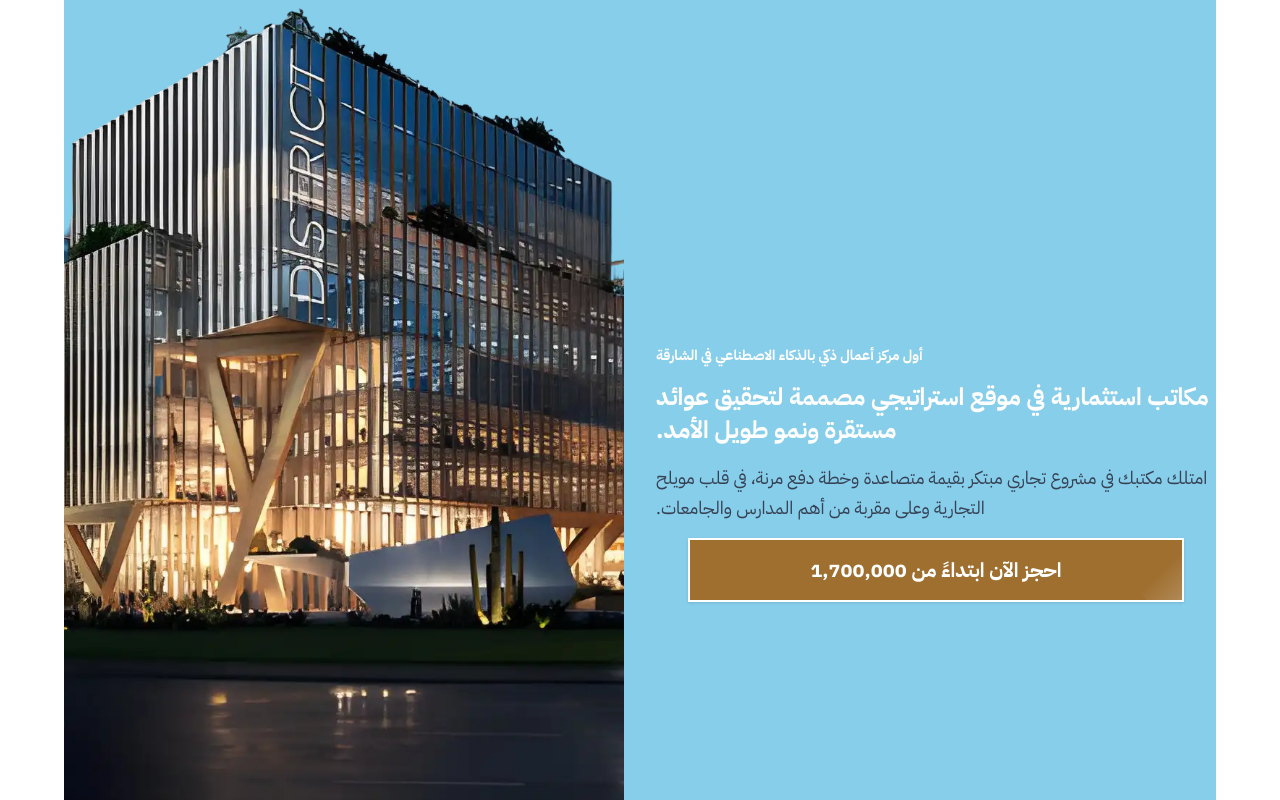
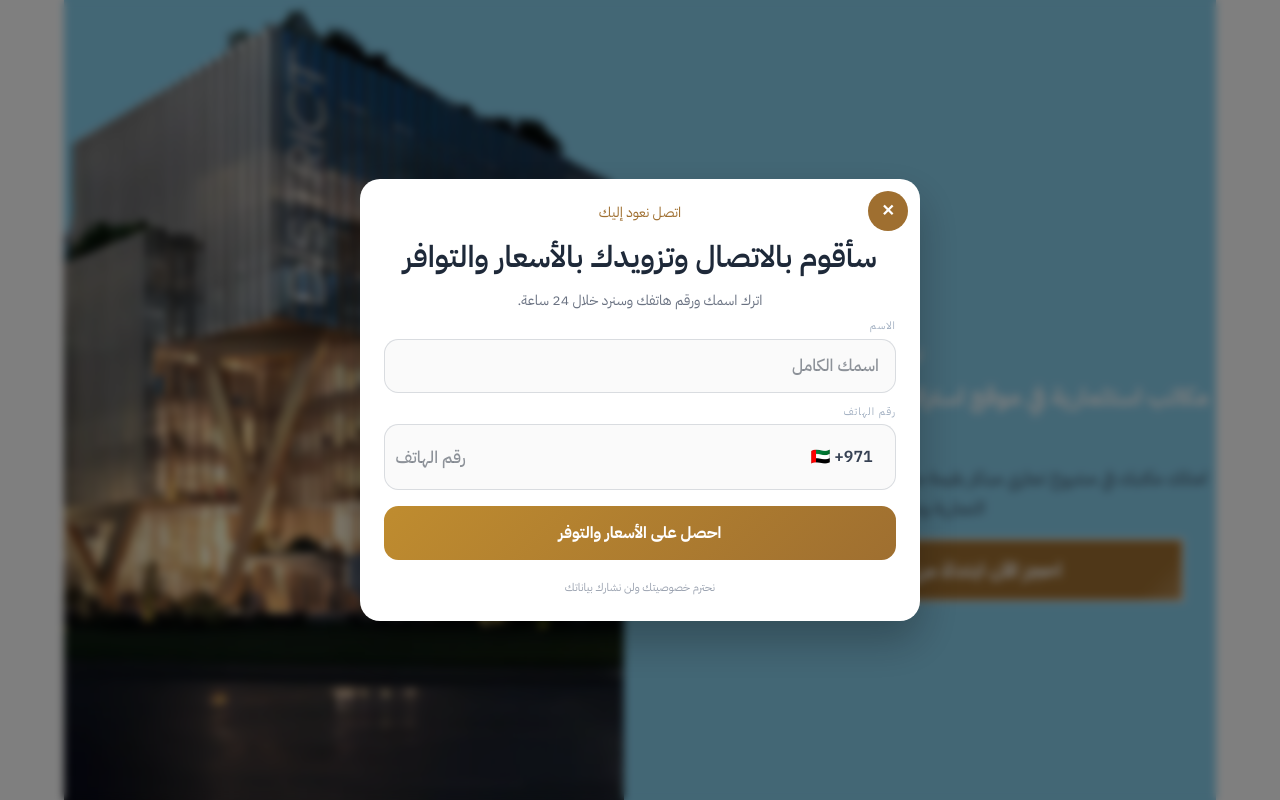
Before and after one commit to abdoroot/district11-landing, a website built with Vite: page index.html in a window 1280 px wide. Both pictures are taken after a click on the link "احجز الآن ابتداءً من 1,700,000". Shown: the top 800 px of the page. Built offline with nearby package versions, Linux system fonts and the light colour scheme.

Commit message:
first modal

```diff
--- a/index.html
+++ b/index.html
@@ -46,8 +46,9 @@
               المدارس والجامعات.
             </p>
             <div class="mx-8">
-              <a href="#" class="wave-btn block text-center bg-[#9f6f30] text-white font-bold text-lg md:text-xl py-4
-                                border-2 border-white shadow-sm overflow-hidden relative">
+              <a href="#"
+                class="wave-btn block text-center bg-[#9f6f30] text-white font-bold text-lg md:text-xl py-4  border-2 border-white shadow-sm overflow-hidden relative"
+                data-modal-trigger>
                 احجز الآن ابتداءً من 1,700,000
               </a>
             </div>
@@ -354,7 +355,7 @@
           <div class="bg-white shadow-2xl w-[85%] sm:w-[320px] overflow-hidden">
             <div class="relative">
               <img src="/hero2.webp" alt="ديستريكت 11" class="w-full h-40 object-cover">
-              <button onclick="this.closest('.map-card').style.display='none'"
+              <button onclick="this.closest('.map-card').style.display='none'" data-modal-skip
                 class="absolute top-3 right-3 w-10 h-10  bg-[#9f6f30] text-white flex items-center justify-center text-xl">
                 ✕
               </button>
@@ -377,6 +378,50 @@
 
     </section>
   </main>
+
+  <div id="contactModal" class="modal-overlay" aria-hidden="true">
+    <div class="modal-content">
+      <button class="modal-close-btn" data-modal-close data-modal-skip aria-label="إغلاق النافذة">
+        ✕
+      </button>
+      <div class="space-y-4 text-center">
+        <p class="text-sm uppercase  text-[#9f6f30]">
+          اتصل نعود إليك
+        </p>
+        <h3 class="text-3xl font-semibold text-gray-800">
+          سأقوم بالاتصال وتزويدك بالأسعار والتوافر
+        </h3>
+        <p class="text-gray-500 text-sm">
+          اترك اسمك ورقم هاتفك وسنرد خلال 24 ساعة.
+        </p>
+      </div>
+      <form class="modal-form" novalidate>
+        <div>
+          <label class="text-xs text-gray-400 uppercase " for="contact-name">
+            الاسم
+          </label>
+          <input id="contact-name" name="name" type="text" placeholder="اسمك الكامل" required>
+        </div>
+        <div>
+          <label class="text-xs text-gray-400 uppercase " for="contact-phone">
+            رقم الهاتف
+          </label>
+          <div class="modal-phone-input">
+            <span class="modal-phone-prefix">
+              🇦🇪 +971
+            </span>
+            <input id="contact-phone" name="phone" type="tel" placeholder="رقم الهاتف" required>
+          </div>
+        </div>
+        <button type="submit" class="modal-submit">
+          احصل على الأسعار والتوفر
+        </button>
+        <p class="text-[11px] text-gray-400 text-center uppercase mt-2">
+          نحترم خصوصيتك ولن نشارك بياناتك
+        </p>
+      </form>
+    </div>
+  </div>
   <script>
     const slider = document.getElementById('gallerySlider');
     const slides = slider.children;
@@ -397,6 +442,37 @@
     }
 
     setInterval(nextSlide, 5000);
+
+    const modal = document.getElementById('contactModal');
+    const modalClose = modal?.querySelector('[data-modal-close]');
+
+    const closeModal = () => {
+      modal?.classList.remove('modal-open');
+      modal?.setAttribute('aria-hidden', 'true');
+    };
+
+    const openModal = () => {
+      modal?.classList.add('modal-open');
+      modal?.setAttribute('aria-hidden', 'false');
+    };
+
+    document.querySelectorAll('[data-modal-trigger]').forEach((trigger) => {
+      trigger.addEventListener('click', (event) => {
+        event.preventDefault();
+        openModal();
+      });
+    });
+
+    modal?.addEventListener('click', (event) => {
+      if (event.target === modal) {
+        closeModal();
+      }
+    });
+
+    modalClose?.addEventListener('click', (event) => {
+      event.stopPropagation();
+      closeModal();
+    });
   </script>
 </body>
 
--- a/src/style.css
+++ b/src/style.css
@@ -35,3 +35,136 @@ body {
     right: 150%;
   }
 }
+
+.modal-overlay {
+  display: none;
+  position: fixed;
+  inset: 0;
+  background: rgba(0, 0, 0, 0.5);
+  backdrop-filter: blur(4px);
+  align-items: center;
+  justify-content: center;
+  z-index: 50;
+  padding: 1.5rem;
+}
+
+.modal-overlay.modal-open {
+  display: flex;
+}
+
+.modal-content {
+  background: white;
+  max-width: 560px;
+  width: 100%;
+  border-radius: 1.25rem;
+  padding: 1.5rem;
+  box-shadow: 0 20px 40px rgba(0, 0, 0, 0.25);
+  position: relative;
+  overflow: hidden;
+}
+
+.modal-gallery {
+  display: grid;
+  grid-template-columns: repeat(auto-fit, minmax(120px, 1fr));
+  gap: 0.75rem;
+  margin-top: 1rem;
+}
+
+.modal-gallery img {
+  width: 100%;
+  display: block;
+  border-radius: 0.75rem;
+  object-fit: cover;
+  height: 140px;
+}
+
+.modal-close-btn {
+  position: absolute;
+  top: 0.75rem;
+  right: 0.75rem;
+  width: 2.5rem;
+  height: 2.5rem;
+  border-radius: 999px;
+  border: none;
+  background: #9f6f30;
+  color: #fff;
+  font-weight: 700;
+}
+
+.modal-form {
+  margin-top: 0.5rem;
+  display: flex;
+  flex-direction: column;
+  gap: 0.75rem;
+}
+
+.modal-form label {
+  display: block;
+  margin-bottom: 0.35rem;
+  font-size: 0.65rem;
+  letter-spacing: 0.1em;
+  color: #a0aec0;
+}
+
+.modal-form input {
+  width: 100%;
+  border-radius: 0.9rem;
+  border: 1px solid rgba(156, 163, 175, 0.35);
+  padding: 0.85rem 1rem;
+  font-size: 1.05rem;
+  font-weight: 500;
+  color: #1f2937;
+  background: #fafafa;
+  outline: none;
+  transition: border 0.2s ease;
+  box-sizing: border-box;
+}
+
+.modal-form input:focus {
+  border-color: #9f6f30;
+}
+
+.modal-phone-input {
+  display: flex;
+  align-items: center;
+  gap: 0.5rem;
+  border: 1px solid rgba(156, 163, 175, 0.35);
+  border-radius: 0.9rem;
+  padding: 0.35rem 0.65rem;
+  background: #fafafa;
+}
+
+.modal-phone-prefix {
+  display: inline-flex;
+  align-items: center;
+  padding: 0 0.75rem;
+  border-radius: 0.8rem;
+  font-weight: 600;
+}
+
+.modal-phone-input input {
+  flex: 1;
+  border: none;
+  border-radius: 0.9rem;
+  padding-left: 0;
+  background: transparent;
+}
+
+.modal-submit {
+  margin-top: 0.25rem;
+  border-radius: 0.9rem;
+  padding: 0.95rem 1.5rem;
+  border: none;
+  width: 100%;
+  font-size: 1rem;
+  font-weight: 700;
+  background: linear-gradient(135deg, #bf8c2f, #9f6f30);
+  color: white;
+  cursor: pointer;
+  transition: transform 0.2s ease, box-shadow 0.2s ease;
+}
+
+.modal-submit:hover {
+  transform: translateY(-1px);
+  box-shadow: 0 12px 35px rgba(159, 111, 48, 0.5);
+}
```
